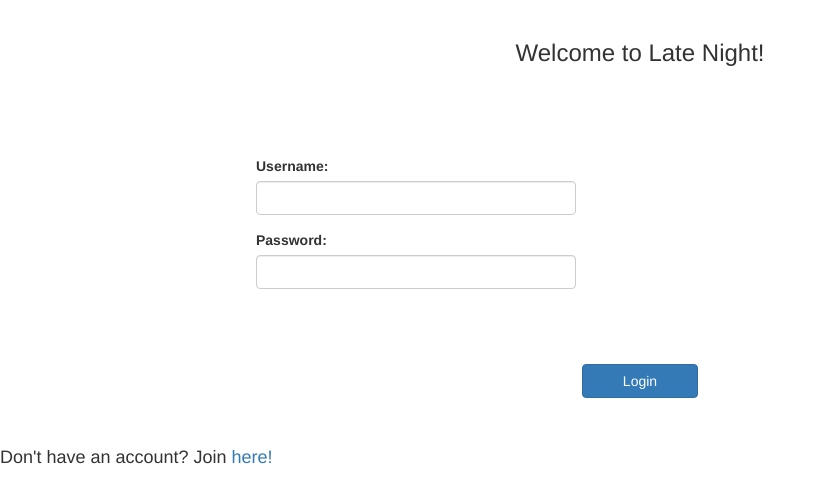
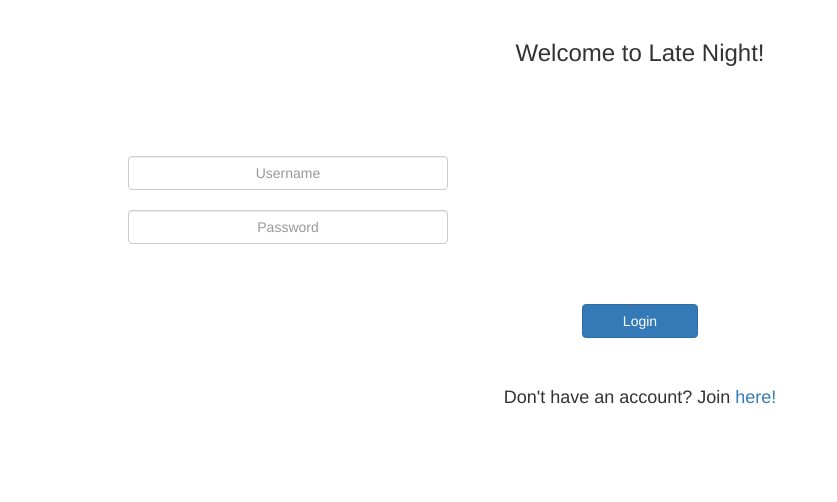
Before and after one commit to Gabriel-Lopez-Git/GabrielLopez-Late-Night, a plain HTML site: page index.html in a window 1280 px wide. Shown: the whole page, without its empty margins (0-837 px from the left). Drawn offline with nearby package versions, Linux system fonts and the light colour scheme.

Commit message:
Can add users, login

```diff
--- a/index.html
+++ b/index.html
@@ -19,12 +19,11 @@
   <br><br><br><br>
     <form>
       <div class="form-group">
-        <label for="usr">Username:</label>
-        <input type="text" class="form-control" id="usr">
+        <input type="text" class="form-control" id="usr" placeholder='Username'>
       </div>
+      <br>
       <div class="form-group">
-        <label for="pwd">Password:</label>
-        <input type="password" class="form-control" id="pwd">
+        <input type="password" class="form-control" id="pwd" placeholder='Password'>
       </div>
     </form>
     <br><br><br>
@@ -32,7 +31,7 @@
       <button class='btn btn-primary' id='login' onclick='login()'>Login</button>
     </div>
     <br><br>
-    <h4>Don't have an account? Join <a onclick="change()">here!</a></h4>
+    <h4 style='text-align: center'>Don't have an account? Join <a onclick="change()">here!</a></h4>
   </div>
 
   <div id='newUserPage' style='display: none'>
@@ -43,18 +42,23 @@
       <div class="form-group">
         <input type="text" class="form-control" id="name" placeholder='Name*'>
       </div>
+          <br>
       <div class="form-group">
         <input type="text" class="form-control" id="username" placeholder='User name*'>
       </div>
+          <br>
       <div class="form-group">
         <input type="password" class="form-control" id="password" placeholder='Password*'>
       </div>
+          <br>
       <div class="form-group">
         <input type="password" class="form-control" id="confirmpwd" placeholder='Confirm Password*'>
       </div>
+          <br>
       <div class="form-group">
         <input type="text" class="form-control" id="email" placeholder='Email*'>
       </div>
+          <br>
       <div class="form-group">
         <input type="text" class="form-control" id="address" placeholder='Address*'>
       </div>
--- a/index.js
+++ b/index.js
@@ -1,3 +1,15 @@
+function change() {
+
+  if(document.getElementById('loginPage').style.display == 'none'){
+    document.getElementById('loginPage').style.display = 'block'
+    document.getElementById('newUserPage').style.display = 'none'
+  }
+  else{
+    document.getElementById('loginPage').style.display = 'none'
+    document.getElementById('newUserPage').style.display = 'block'
+  }
+}
+
 function login() {
   var userName= $('#usr').val()
   var password= $('#pwd').val()
@@ -10,21 +22,11 @@ function login() {
     }
     else{
       console.log('success');
+      console.log(user);
     }
   }
   /*CODE FOR SUCCESSFUL LOGIN GOES HERE*/
-}
-
-function change() {
-
-  if(document.getElementById('loginPage').style.display == 'none'){
-    document.getElementById('loginPage').style.display = 'block'
-    document.getElementById('newUserPage').style.display = 'none'
-  }
-  else{
-    document.getElementById('loginPage').style.display = 'none'
-    document.getElementById('newUserPage').style.display = 'block'
-  }
+  return;
 }
 
 function joinUser() {
--- a/styles.css
+++ b/styles.css
@@ -41,8 +41,8 @@ body{
 }
 
 .form-group{
-  padding-left: 20%;
   width: 80%;
+  margin: 0 auto;
 }
 
 .form-control{
```
